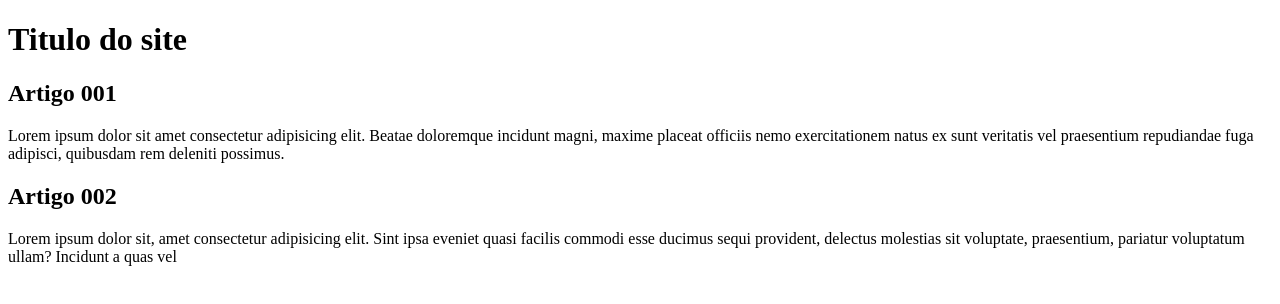
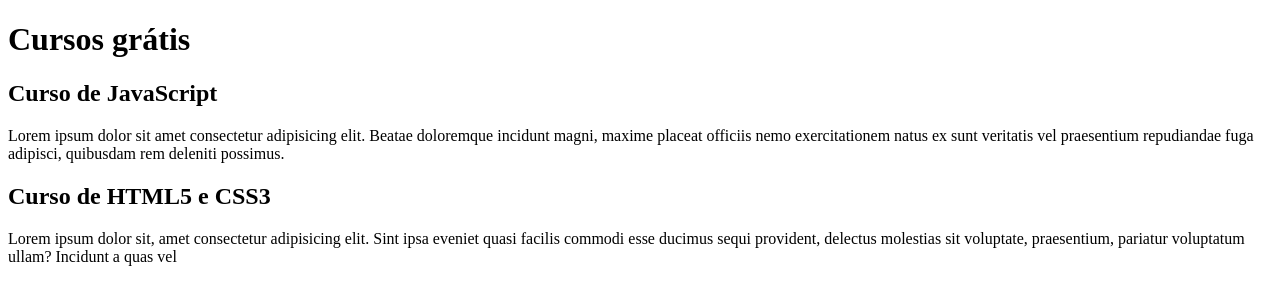
Before and after one commit to Lelekndr/Projeto-Site--treino-git-e-github-, a plain HTML site: page index.html in a window 1280 px wide. Drawn offline with Linux system fonts and the light colour scheme.

Commit message:
Começo do conteúdo

```diff
--- a/index.html
+++ b/index.html
@@ -7,13 +7,13 @@
 </head>
 <body>
     <main>
-        <header><h1>Titulo do site</h1></header>
+        <header><h1>Cursos grátis</h1></header>
         <article>
-            <h2>Artigo 001</h2>
+            <h2>Curso de JavaScript</h2>
             <p>Lorem ipsum dolor sit amet consectetur adipisicing elit. Beatae doloremque incidunt magni, maxime placeat officiis nemo exercitationem natus ex sunt veritatis vel praesentium repudiandae fuga adipisci, quibusdam rem deleniti possimus.</p>
         </article>
         <article>
-            <h2>Artigo 002</h2>
+            <h2>Curso de HTML5 e CSS3</h2>
             <p>Lorem ipsum dolor sit, amet consectetur adipisicing elit. Sint ipsa eveniet quasi facilis commodi esse ducimus sequi provident, delectus molestias sit voluptate, praesentium, pariatur voluptatum ullam? Incidunt a quas vel</p>
         </article>
     </main>
```
